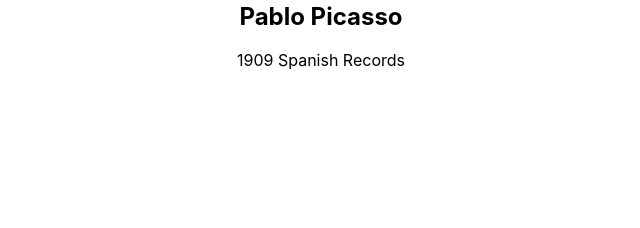
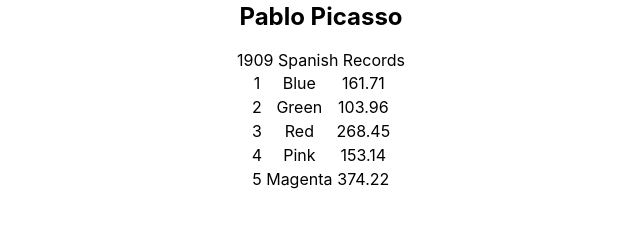
Before and after one commit to ehl225/bloc-jams-react, a React (Create React App) app: page /album/the-colors in a window 1280 px wide. Shown: the part 466-694 px from the top of the page, without its empty margins (319-959 px from the left). Built offline with nearby package versions, Linux system fonts and the light colour scheme.

Commit message:
Added complete song list in a table.

```diff
--- a/src/components/Album.js
+++ b/src/components/Album.js
@@ -23,14 +23,25 @@
 				<div id ="release-info">{this.state.album.releaseInfo}</div>
 			</div>
 		</section>
-		<table id="song-list">
+		<table id="song-list"style={{margin: "auto"}}>
 			<colgroup>
 				<col id="song-number-column" />
 				<col id="song-title-column" />
 				<col id="song-duration-column" />
 			</colgroup>
 			<tbody>
-			</tbody>
+				{
+				this.state.album.songs.map((songs, index) =>
+				<tr key ={index}>
+					<td> {(index+1)}
+					</td>
+	 				<td >{songs.title}
+					</td>
+					<td>{songs.duration}
+					</td>
+				</tr>
+			)}
+			 </tbody>
 		</table>
 	</section>
 	);
```
